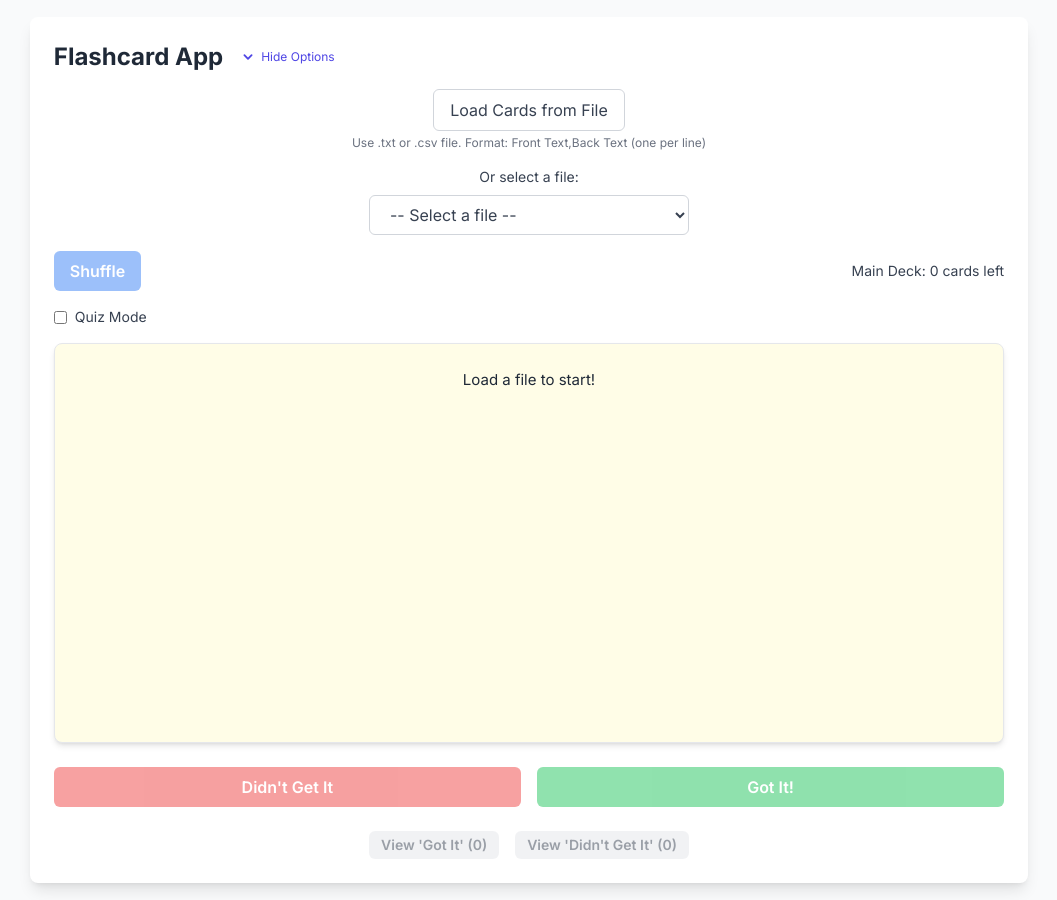
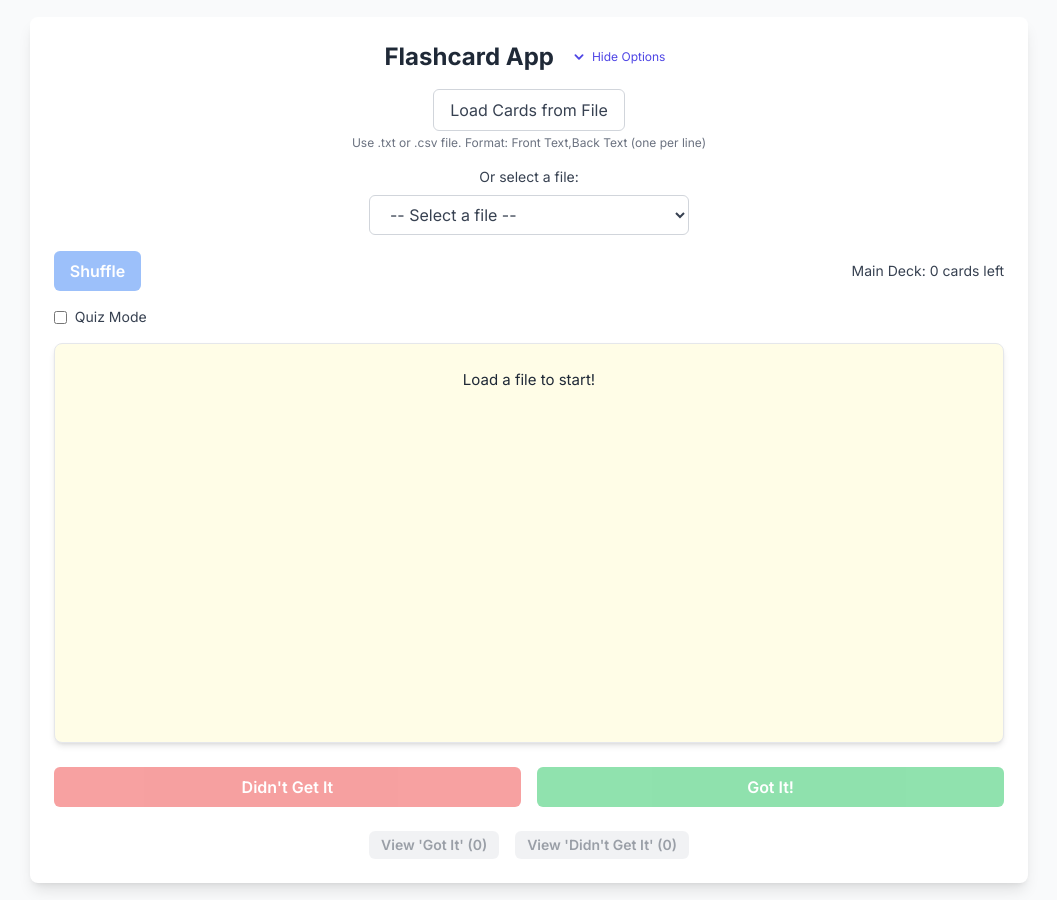
Before and after one commit to Shadowkelp/shadowkelp.github.io, a Jekyll site: the page FlashCard.html, which Jekyll copies as it is, in a window 1280 px wide. Shown: the whole page, without its empty margins (111-1168 px from the left). Built offline with Jekyll 4.4.1, drawn with Linux system fonts in a browser that asks for light colours; nearby versions of some CDN libraries.

Commit message:
Center top row

```diff
--- a/FlashCard.html
+++ b/FlashCard.html
@@ -280,6 +280,8 @@
                 align-items: center;
                 justify-content: center;
                 margin-bottom: 1rem;
+                width: 100%;
+                gap: 0.5rem;
             }
 
             .app-title-container {
@@ -292,14 +294,16 @@
     <body class="bg-gray-50 flex flex-col items-center justify-center min-h-screen p-4" style="height: 100vh;">
         <div class="w-full max-w-md bg-white p-6 rounded-lg shadow-lg responsive-container flex flex-col min-h-[650px]">
             <!-- MODIFIED: App title with collapsible toggle -->
-            <div class="app-title-section">
-                <h1 class="text-2xl font-bold text-center text-gray-800">Flashcard App</h1>
-                <button id="toggleHeaderButton" class="toggle-button ml-2" aria-label="Toggle header">
-                    <svg xmlns="http://www.w3.org/2000/svg" viewBox="0 0 20 20" fill="currentColor">
-                        <path fill-rule="evenodd" d="M5.293 7.293a1 1 0 011.414 0L10 10.586l3.293-3.293a1 1 0 111.414 1.414l-4 4a1 1 0 01-1.414 0l-4-4a1 1 0 010-1.414z" clip-rule="evenodd" />
-                    </svg>
-                    <span id="toggleText">Hide Options</span>
-                </button>
+            <div class="app-title-section flex justify-center w-full">
+                <div class="inline-flex items-center justify-center">
+                    <h1 class="text-2xl font-bold text-gray-800">Flashcard App</h1>
+                    <button id="toggleHeaderButton" class="toggle-button ml-2" aria-label="Toggle header">
+                        <svg xmlns="http://www.w3.org/2000/svg" viewBox="0 0 20 20" fill="currentColor" class="w-4 h-4">
+                            <path fill-rule="evenodd" d="M5.293 7.293a1 1 0 011.414 0L10 10.586l3.293-3.293a1 1 0 111.414 1.414l-4 4a1 1 0 01-1.414 0l-4-4a1 1 0 010-1.414z" clip-rule="evenodd" />
+                        </svg>
+                        <span id="toggleText">Hide Options</span>
+                    </button>
+                </div>
             </div>
 
             <!-- ADDED: Collapsible top section -->
```
